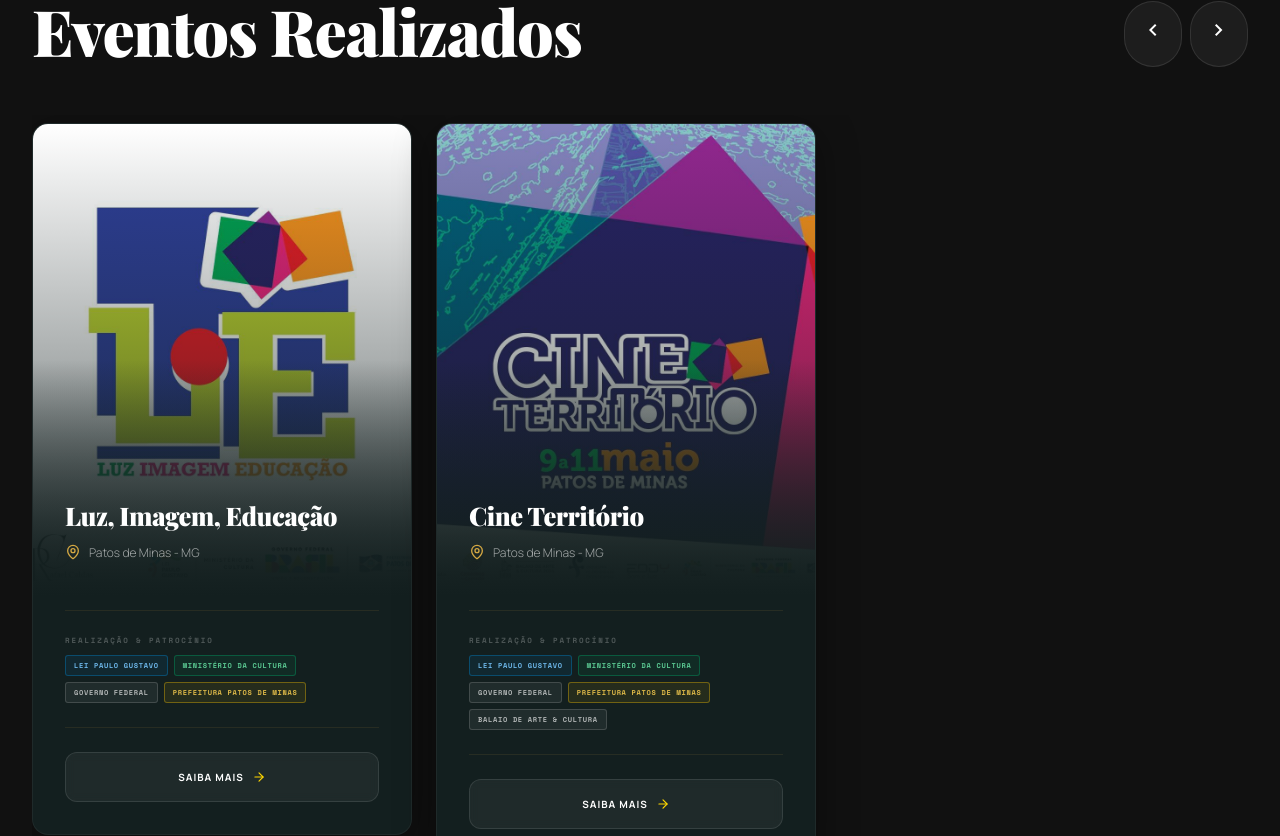
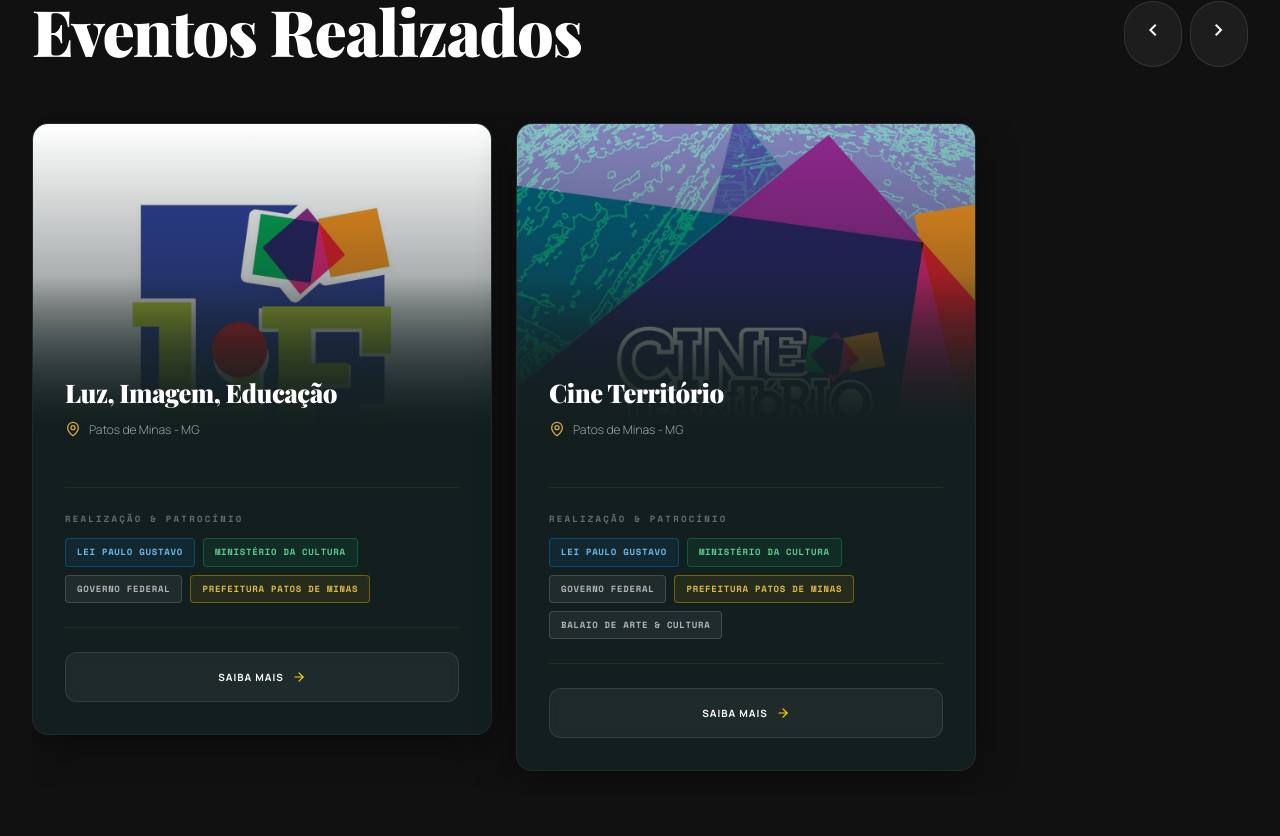
Before and after one commit to kiboxglx/territorioculturais, a React (Vite) app: page / in a window 1280 px wide. Shown: the part 4580-5416 px from the top of the page. Built offline with nearby package versions, Linux system fonts and the light colour scheme; a web font is replaced by a local one.

Commit message:
aumenta cards realizados: 460px desktop, aspect 3/2, badges 9px/padding maior, sponsor-label mais visível

```diff
--- a/src/components/RealizedCard.css
+++ b/src/components/RealizedCard.css
@@ -1,6 +1,6 @@
 .realized-card {
   position: relative;
-  width: 300px;
+  width: 340px;
   background: #131F1F;
   border: 1px solid rgba(255, 255, 255, 0.05);
   border-radius: 1rem;
@@ -17,7 +17,7 @@
 
 @media (min-width: 768px) {
   .realized-card {
-    width: 380px;
+    width: 460px;
   }
 }
 
@@ -27,7 +27,7 @@
 
 .realized-card__image-wrap {
   position: relative;
-  aspect-ratio: 4 / 5;
+  aspect-ratio: 3 / 2;
   overflow: hidden;
 }
 
@@ -92,12 +92,12 @@
 }
 
 .realized-card__body {
-  padding: 2rem;
+  padding: 1.75rem 2rem 2rem;
   display: flex;
   flex-direction: column;
   justify-content: flex-end;
   flex: 1;
-  margin-top: -8rem;
+  margin-top: -5rem;
   position: relative;
   z-index: 10;
 }
@@ -149,38 +149,38 @@
 .realized-card__sponsor-grid {
   display: flex;
   flex-direction: column;
-  gap: 0.5rem;
+  gap: 0.75rem;
   margin-bottom: 1.5rem;
   flex-shrink: 0;
 }
 
 .realized-card__sponsor-label {
   font-family: var(--font-mono, monospace);
-  font-size: 7.5px;
+  font-size: 9px;
   font-weight: 700;
   letter-spacing: 0.25em;
   text-transform: uppercase;
-  color: rgba(255, 255, 255, 0.25);
+  color: rgba(255, 255, 255, 0.35);
 }
 
 .realized-card__sponsor-logos {
   display: flex;
   flex-wrap: wrap;
-  gap: 6px;
+  gap: 8px;
   align-items: center;
 }
 
 .sponsor-badge {
   display: inline-flex;
   align-items: center;
-  padding: 4px 8px;
-  border-radius: 3px;
+  padding: 6px 11px;
+  border-radius: 4px;
   border: 1px solid rgba(255, 255, 255, 0.15);
   background: rgba(255, 255, 255, 0.06);
   font-family: var(--font-mono, monospace);
-  font-size: 7px;
+  font-size: 9px;
   font-weight: 700;
-  letter-spacing: 0.1em;
+  letter-spacing: 0.08em;
   text-transform: uppercase;
   color: rgba(255, 255, 255, 0.65);
   white-space: nowrap;
```
